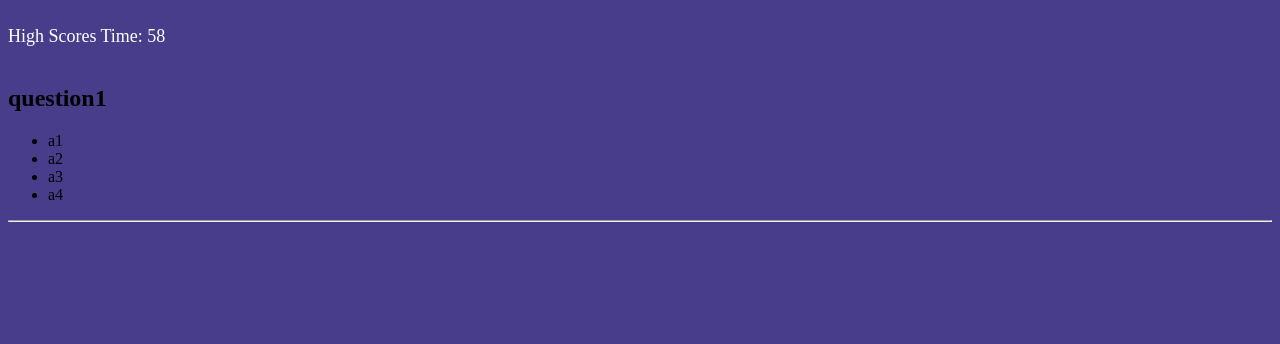
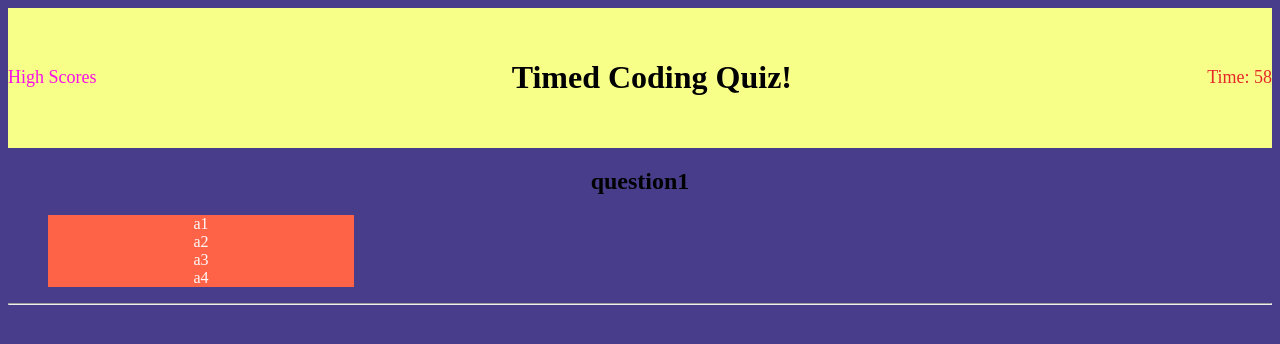
Before and after one commit to AshbyLB/student-code-quiz, a plain HTML site: page index.html in a window 1280 px wide. Both pictures are taken after a click on the button "Start The Quiz". Drawn offline with Linux system fonts and the light colour scheme.

Commit message:
Updating style.css for the index.html page.  Added bacground and some flex properties

```diff
--- a/assets/css/style.css
+++ b/assets/css/style.css
@@ -10,7 +10,12 @@ body {
 
 header {
     width: 100%;
-
+    display: flex;
+    justify-content: space-between;
+    align-items: center;
+    background-color: rgb(247, 255, 137);
+    padding-top: 30px;
+    padding-bottom: 30px;
 
 }
 
@@ -20,18 +25,18 @@ header div {
 }
 
 a {
-    color: white;
+    color: rgb(252, 14, 232);
     text-decoration: none;
     font-size: large;
 }
 
 a:hover {
-    color: red;
+    color: rgb(84, 216, 32);
     text-decoration: underline;
 }
 
 #timer {
-    color: white;
+    color: rgb(230, 40, 40);
     text-decoration: none;
     font-size: large;
 }
@@ -39,5 +44,19 @@ main {
     width: 100%;
     height: auto;
     display: block;
-    justify-content: center;
+    align-items: center;
+    border: snow;
 }
+
+main div {
+    display: block;
+    text-align: center;
+}
+
+ul li {
+    color: snow;
+    list-style: none;
+    background-color: tomato;
+    width: 25%;
+    margin
+}
--- a/assets/js/scores.js
+++ b/assets/js/scores.js
@@ -6,6 +6,6 @@ console.log(userScore);
 
 for (i = 0; i < userScore.length; i++){
     var getScore = document.createElement("li");
-    getScore.textContent = userScore[i].name + userScore[i].score;
+    getScore.textContent = userScore[i].name + ": " + userScore[i].score;
     ulEl.appendChild(getScore);
 }
--- a/assets/js/script.js
+++ b/assets/js/script.js
@@ -114,6 +114,6 @@ submitButton.addEventListener("click", function (e) {
     localStorage.setItem("user-score", JSON.stringify(stored));
     tryAgain.style.display = "block";
 })
-tryAgain.addEventListener("click", function() {
+tryAgain.addEventListener("click", function () {
     location.reload();
 })
--- a/index.html
+++ b/index.html
@@ -15,18 +15,22 @@
             <a href="./scores.html">High Scores</a>
             </div>
             <div>
+                <h1>Timed Coding Quiz!</h1>
+            </div>
+            <div>
             <p id="timer"></p>
+            </div>
         </div>
     </header>
     <main>
         <div id="titlePage">
-            <h1>Coding Quiz</h1>
-            <p>Welcome to the Coding quiz.</p>
+            <h2>Lets Begin!</h2>
+            <p>Welcome to the Coding quiz. Remember that you are being timed.  If you select an incorrect answer, ten seconds will be subtracted from your time!  Good luck and be sure to add your name to the High Scores page!</p>
             <button id="start">Start The Quiz</button>
 
         </div>
         <div>
-            <h2 id= "title"></h2>
+            <h2 id="title"></h2>
             <ul></ul>
             <p id="result"></p>
         </div>
@@ -35,7 +39,7 @@
         <hr>
 
         <form id="hsForm">
-                <input id = "nameInput" type="text" placeholder="Your Name"/>
+            <input id="nameInput" type="text" placeholder="Your Name" />
             <button id="submit">Submit</button>
         </form>
         <button id="tryAgain">Try Again</button>
```
Also changed, not shown: scores.html (+1 -1 lines). Lines whose indentation alone changed are shown as unchanged.
